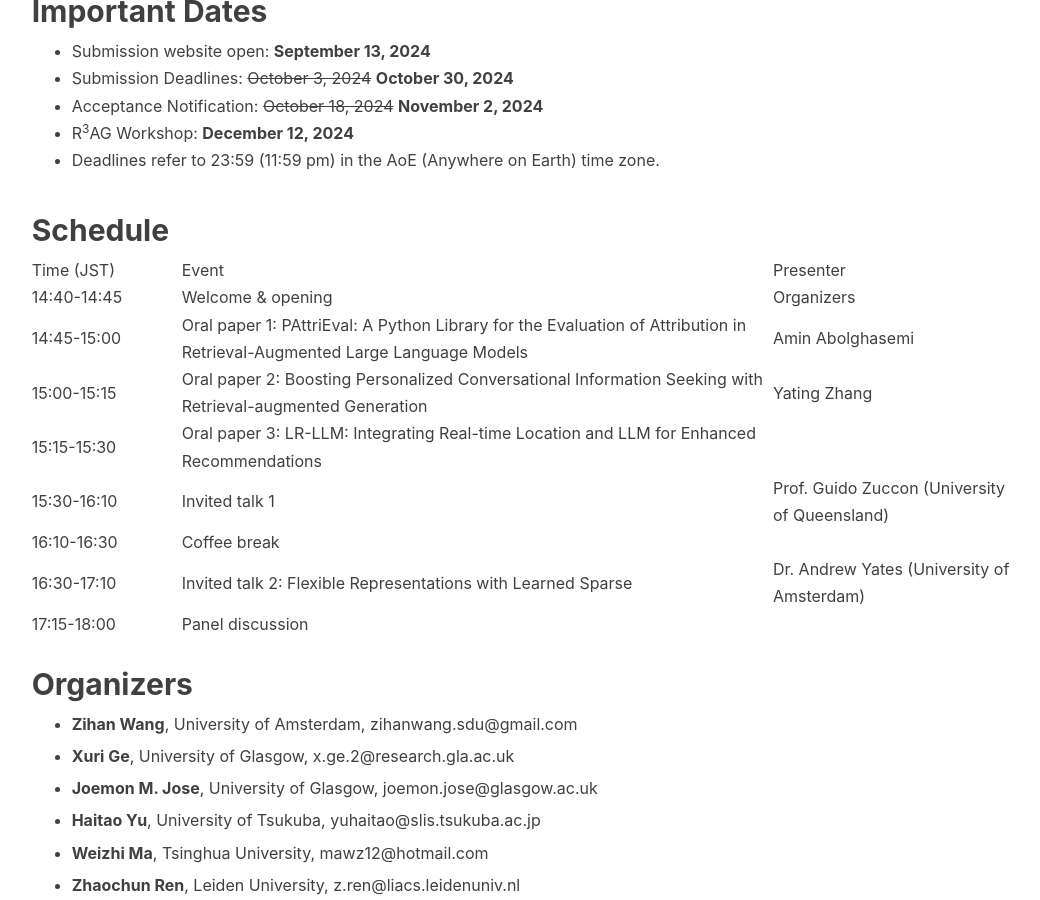
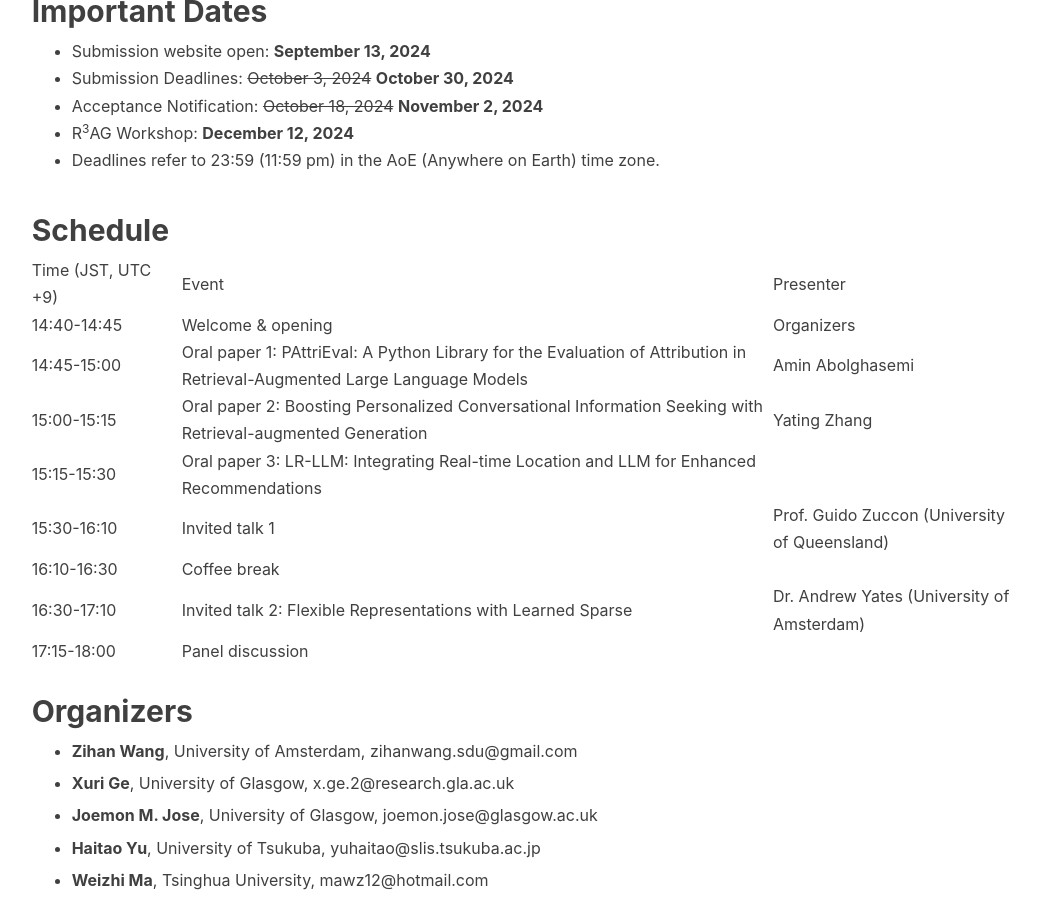
Before and after one commit to R3AG-SIGIR-AP/R3AG-SIGIR-AP.github.io, a Jekyll site: the page built from index.md, in a window 1280 px wide and 900 px high, scrolled down 1667 px. Shown: the whole window, without its empty margins (90-1130 px from the left). Built offline with Jekyll 4.4.1, drawn with Linux system fonts in a browser that asks for light colours; nearby versions of some CDN libraries; our own code applies the rules of GitHub Pages for plain Markdown files.

Commit message:
Update index.md

```diff
--- a/index.md
+++ b/index.md
@@ -37,7 +37,7 @@ At least one author of each accepted paper must attend the workshop on-site and
 
 <table style="border-color: #00FF00;">
     <tr>
-        <td width="150">Time (JST)</td>
+        <td width="150">Time (JST, UTC +9)</td>
         <td>Event</td>
         <td>Presenter</td>
     </tr>
```
